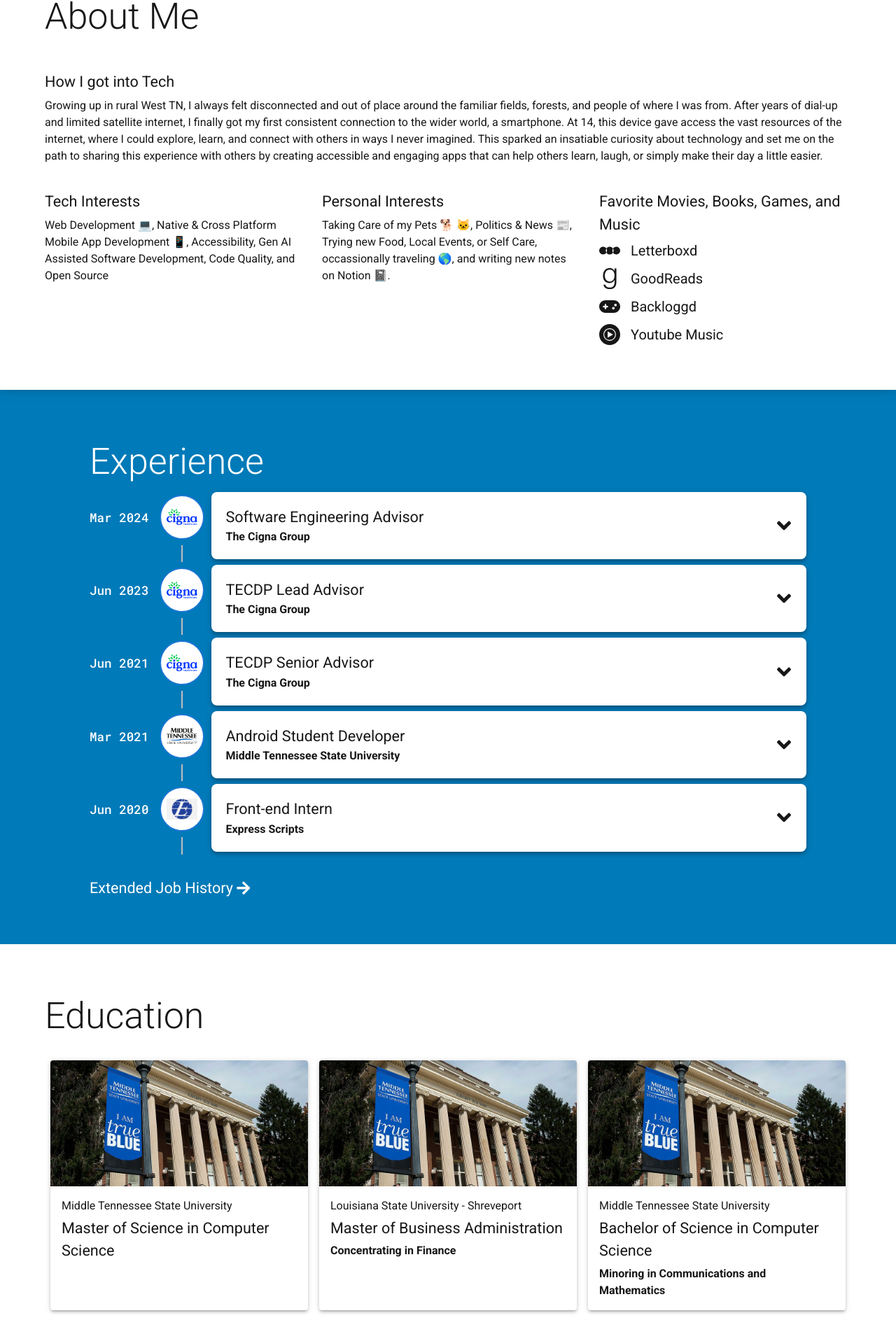
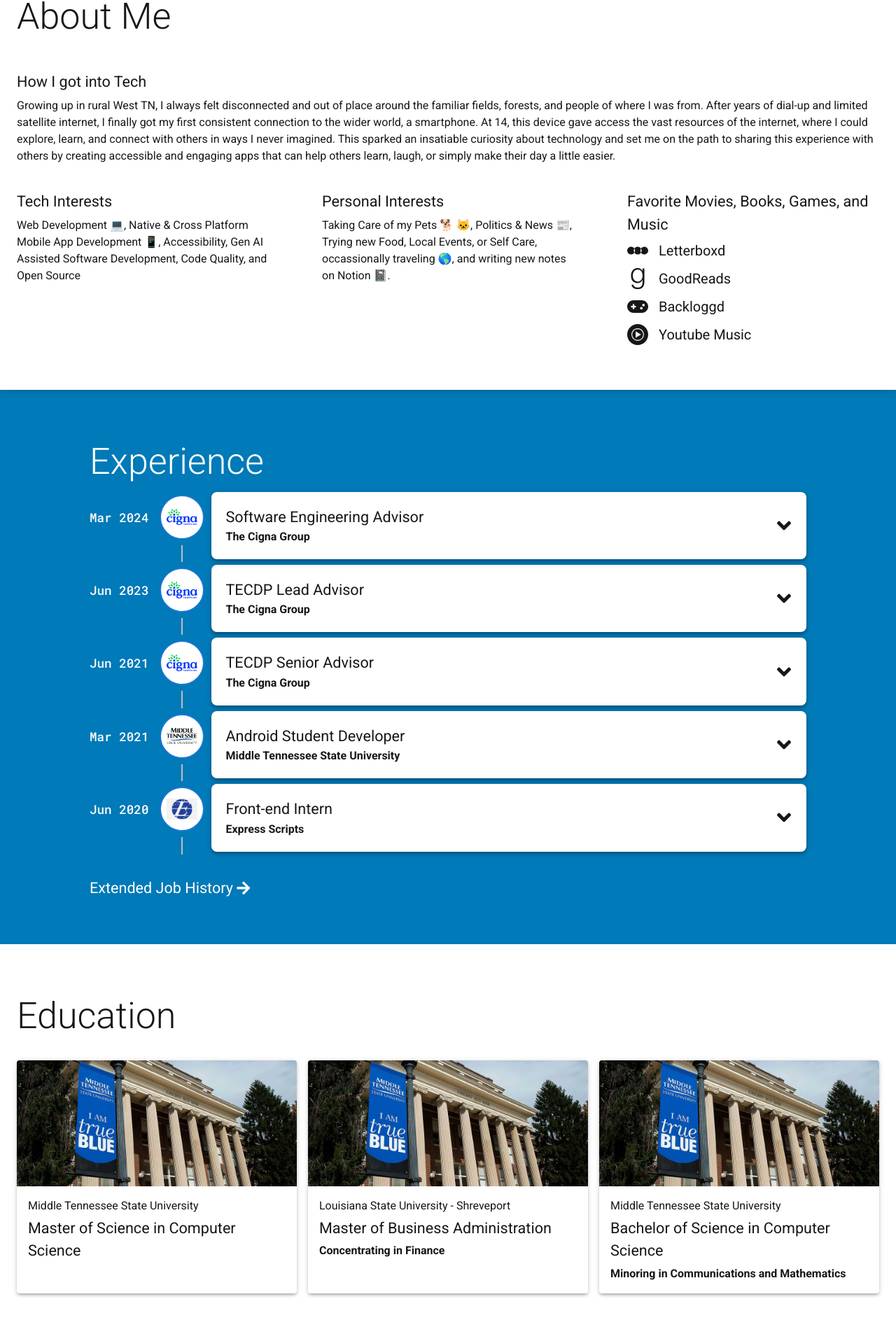
Before and after one commit to CodyManess/portfolio-website, a Next.js app: page / in a window 1280 px wide. Shown: the part 879-2765 px from the top of the page at 70% size. Built offline with nearby package versions, Linux system fonts and the light colour scheme.

Commit message:
feat: add new Projects, About, Credentials, and Footer components to site

```diff
--- a/components/About/about.tsx
+++ b/components/About/about.tsx
@@ -1,15 +1,13 @@
-'use client'
 import React from 'react'
 import { SiLetterboxd, SiGoodreads, SiYoutubemusic } from 'react-icons/si'
 import { FaGamepad } from 'react-icons/fa6'
 import Link from 'next/link'
 import styles from './about.module.css'
-import { Container } from '@mui/material'
 
 const About: React.FC = () => {
   return (
     <section id="about" className={`section ${styles.about}`}>
-      <Container>
+      <div className="container mx-auto px-4 lg:px-6">
         <h2>About Me</h2>
         <h3>How I got into Tech</h3>
         <p>
@@ -69,7 +67,7 @@
             </div>
           </div>
         </div>
-      </Container>
+      </div>
     </section>
   )
 }
--- a/components/Credentials/creds.tsx
+++ b/components/Credentials/creds.tsx
@@ -1,6 +1,6 @@
 'use client'
-import { Container, Stack, CircularProgress } from '@mui/material'
 import * as React from 'react'
+import { CircularProgress } from '@mui/material'
 import DegreeCard from './SchoolCard/schoolCard'
 import CertBadge from './CertBadge/certBadge'
 import { useEffect } from 'react'
@@ -33,11 +33,11 @@
 
   let sectionBody = (
     <>
-      <Stack direction="row" sx={{ margin: '1em 0', flexWrap: 'wrap' }}>
+      <div className="flex flex-row flex-wrap my-4 -mx-2">
         {educationData?.degrees.map((role, index) => (
           <DegreeCard key={index} {...role} />
         ))}
-      </Stack>
+      </div>
       <div
         style={{
           display: 'flex',
@@ -78,10 +78,10 @@
 
   return (
     <section id="credentials" className="section">
-      <Container>
+      <div className="container mx-auto px-4 lg:px-6">
         <h2>Education</h2>
         {sectionBody}
-      </Container>
+      </div>
     </section>
   )
 }
--- a/components/Projects/projectCard.tsx
+++ b/components/Projects/projectCard.tsx
@@ -1,3 +1,4 @@
+'use client'
 import { Card, CardActionArea, CardContent } from '@mui/material'
 import * as React from 'react'
 import Project from '@/shared/models/project'
--- a/components/Projects/projects.tsx
+++ b/components/Projects/projects.tsx
@@ -1,20 +1,19 @@
 'use client'
 import projects from '@/shared/data/projects'
-import { Container, Stack } from '@mui/material'
 import * as React from 'react'
 import ProjectCard from './projectCard'
 
 const Projects = () => {
   return (
     <section id="projects" className="section">
-      <Container>
+      <div className="container mx-auto px-4 lg:px-6">
         <h2>Projects</h2>
-        <Stack direction="row" sx={{ margin: '1em 0', flexWrap: 'wrap' }}>
+        <div className="flex flex-row flex-wrap my-4 -mx-2">
           {projects.map((project) => {
             return <ProjectCard key={project.title} {...project} />
           })}
-        </Stack>
-      </Container>
+        </div>
+      </div>
     </section>
   )
 }
--- a/components/shared/components/Nav/Footer/footer.tsx
+++ b/components/shared/components/Nav/Footer/footer.tsx
@@ -1,4 +1,3 @@
-import { Container } from '@mui/material'
 import React from 'react'
 import ContactMe from '../../ContactMe/contactme'
 import styles from './footer.module.css'
@@ -6,14 +5,17 @@
 const Footer: React.FC = () => {
   return (
     <footer className={styles.footer}>
-      <Container style={{ marginBottom: '4em' }}>
+      <div
+        className="container mx-auto px-4 lg:px-6"
+        style={{ marginBottom: '4em' }}
+      >
         <h2>Thank you for visiting my website!</h2>
         <p className="h3" style={{ margin: '1.5em' }}>
           Feel free to reach out to me through email or my socials below.
         </p>
 
         <ContactMe />
-      </Container>
+      </div>
 
       <div className={styles.subfooter}>
         <div className={styles.acknowledgements}>
```
